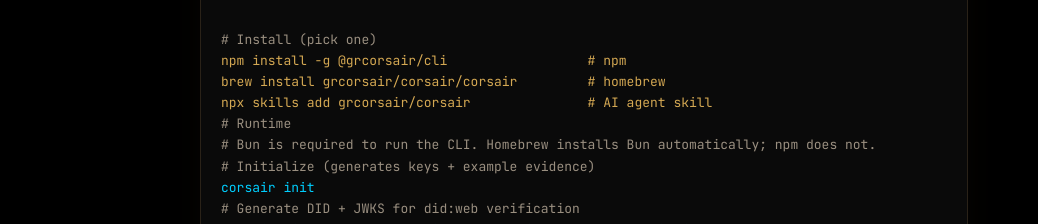
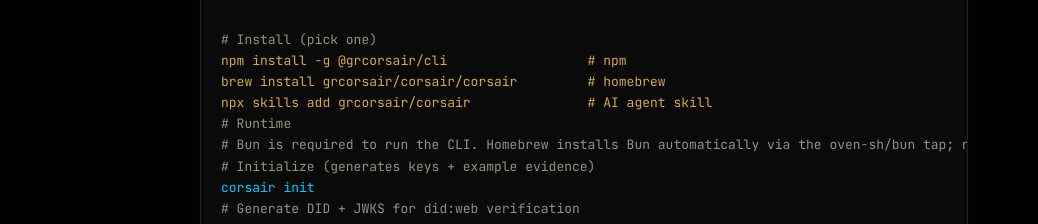
Before and after one commit to grcorsair/corsair, a Next.js app in the folder apps/web/: page / in a window 1280 px wide. Shown: the part 2740-2964 px from the top of the page, without its empty margins (56-1094 px from the left). Built offline with nearby package versions, Linux system fonts and the light colour scheme; no server answers.

Commit message:
docs: note bun tap for homebrew

```diff
--- a/apps/web/src/app/(marketing)/docs/page.tsx
+++ b/apps/web/src/app/(marketing)/docs/page.tsx
@@ -70,7 +70,7 @@
                     npm install -g @grcorsair/cli
                   </div>
                   <div className="text-corsair-text-dim">
-                    # Bun is required to run the CLI (Homebrew installs it)
+                    # Bun is required to run the CLI (Homebrew installs it via oven-sh/bun)
                   </div>
                 </div>
                 <div>
--- a/apps/web/src/app/(marketing)/sign/page.tsx
+++ b/apps/web/src/app/(marketing)/sign/page.tsx
@@ -124,7 +124,7 @@
                   <span className="text-corsair-cyan">$</span> npm install -g @grcorsair/cli
                 </div>
                 <div>
-                  <span className="text-corsair-text-dim/40"># Bun is required to run the CLI</span>
+                  <span className="text-corsair-text-dim/40"># Bun is required to run the CLI (Homebrew installs it via oven-sh/bun)</span>
                 </div>
                 <div className="mt-4">
                   <span className="text-corsair-text-dim/40"># Initialize (generates keys + example evidence)</span>
--- a/apps/web/src/content/snippets.ts
+++ b/apps/web/src/content/snippets.ts
@@ -26,7 +26,7 @@
 npx skills add grcorsair/corsair               # AI agent skill
 
 # Runtime
-# Bun is required to run the CLI. Homebrew installs Bun automatically; npm does not.
+# Bun is required to run the CLI. Homebrew installs Bun automatically via the oven-sh/bun tap; npm does not.
 
 # Initialize (generates keys + example evidence)
 corsair init
```
Also changed, not shown: 2 other files (tests, documents, lock files or other folders).
